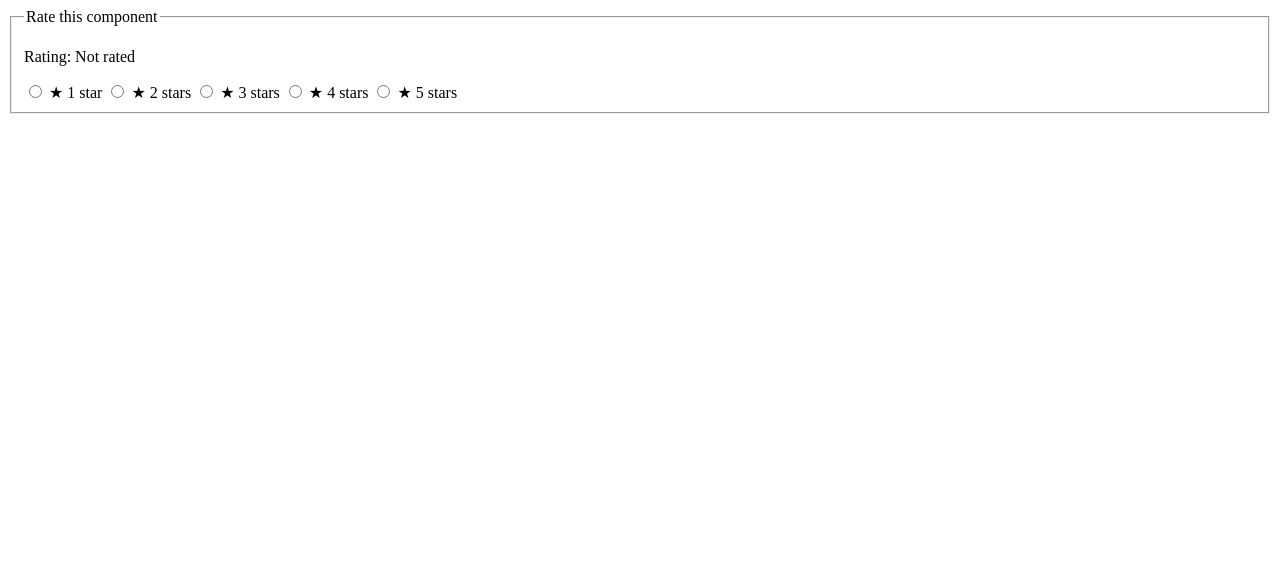
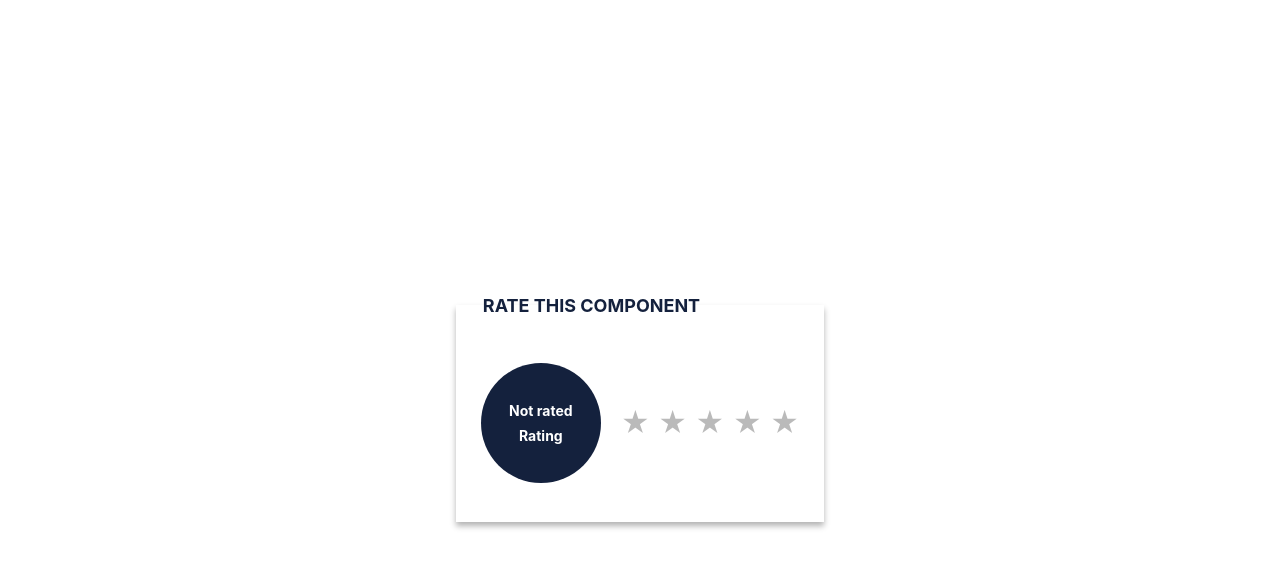
Before and after one commit to NoroffFEU/component-library-aug25pt, a plain HTML site: page components/ratings/mtfjell/index.html in a window 1280 px wide. Drawn offline with Linux system fonts and the light colour scheme.

Commit message:
Styled rating component layout and stars

```diff
--- a/components/ratings/mtfjell/index.html
+++ b/components/ratings/mtfjell/index.html
@@ -14,8 +14,8 @@
 
         <div class="rating-content">
           <p class="rating-result">
-            Rating:
             <output id="rating-value" aria-live="polite">Not rated</output>
+            <span class="rating-text">Rating</span>
           </p>
 
           <div class="rating-items">
@@ -26,7 +26,6 @@
               name="rating"
               value="1"
             />
-
             <label for="star-1" class="star-label">
               <span aria-hidden="true">★</span>
               <span class="visually-hidden">1 star</span>
@@ -39,11 +38,11 @@
               name="rating"
               value="2"
             />
-
             <label for="star-2" class="star-label">
               <span aria-hidden="true">★</span>
               <span class="visually-hidden">2 stars</span>
             </label>
+
             <input
               class="rating-input"
               type="radio"
@@ -51,11 +50,11 @@
               name="rating"
               value="3"
             />
-
             <label for="star-3" class="star-label">
               <span aria-hidden="true">★</span>
               <span class="visually-hidden">3 stars</span>
             </label>
+
             <input
               class="rating-input"
               type="radio"
@@ -63,11 +62,11 @@
               name="rating"
               value="4"
             />
-
             <label for="star-4" class="star-label">
               <span aria-hidden="true">★</span>
               <span class="visually-hidden">4 stars</span>
             </label>
+
             <input
               class="rating-input"
               type="radio"
@@ -75,7 +74,6 @@
               name="rating"
               value="5"
             />
-
             <label for="star-5" class="star-label">
               <span aria-hidden="true">★</span>
               <span class="visually-hidden">5 stars</span>
--- a/components/ratings/mtfjell/style.css
+++ b/components/ratings/mtfjell/style.css
@@ -0,0 +1,102 @@
+:root {
+  /* Colors */
+  --color-background: #ffffff;
+  --color-orange: #fca311;
+  --color-blue: #14213d;
+  --color-body: #000000;
+  --color-accent: #bababa;
+
+  /* Typography */
+  --font-size-body: 14px;
+  --font-size-heading: 18px;
+  --font-size-star: 28px;
+}
+
+body {
+  display: flex;
+  align-items: center;
+  justify-content: center;
+  min-height: 100vh;
+  background: var(--color-background);
+  font-family: Inter, sans-serif;
+}
+
+.container {
+  display: flex;
+  flex-direction: column;
+  gap: 40px;
+}
+
+.star-ratings {
+  display: flex;
+  flex-direction: column;
+  padding: 25px;
+  border: none;
+  box-shadow: 0 4px 6px rgba(0, 0, 0, 0.3);
+}
+
+.rating-legend {
+  font-size: var(--font-size-heading);
+  font-weight: bold;
+  color: var(--color-blue);
+  margin-bottom: 8px;
+  text-transform: uppercase;
+}
+
+.star-label {
+  font-size: var(--font-size-star);
+  color: var(--color-accent);
+}
+
+.star-label:focus-visible {
+  color: var(--color-orange);
+  transform: scale(1.2);
+}
+
+.rating-input:checked + .star-label,
+.star-label:hover {
+  color: var(--color-orange);
+  transform: scale(1.2);
+}
+
+.rating-items {
+  display: flex;
+  align-items: center;
+  gap: 8px;
+}
+
+.rating-input {
+  position: absolute;
+  opacity: 0;
+}
+
+.visually-hidden {
+  position: absolute;
+  padding: 0;
+  overflow: hidden;
+  clip: rect(0, 0, 0, 0);
+  white-space: nowrap;
+  border: 0;
+}
+
+.rating-content {
+  display: flex;
+  flex-direction: row;
+  gap: 20px;
+}
+
+.rating-result {
+  display: flex;
+  flex-direction: column;
+  align-items: center;
+  justify-content: center;
+  gap: 8px;
+  background: var(--color-blue);
+  padding: 10px;
+  border-radius: 50%;
+  width: 100px;
+  height: 100px;
+  color: var(--color-background);
+  font-size: var(--font-size-body);
+  font-weight: bold;
+}
```
